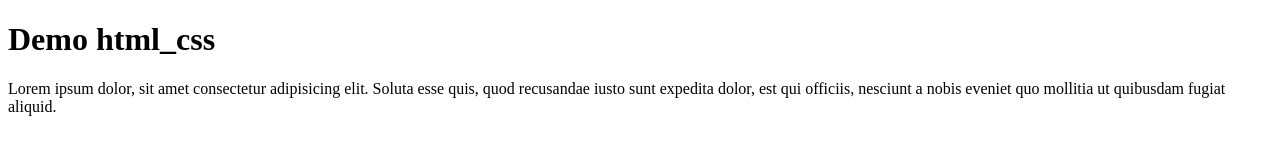
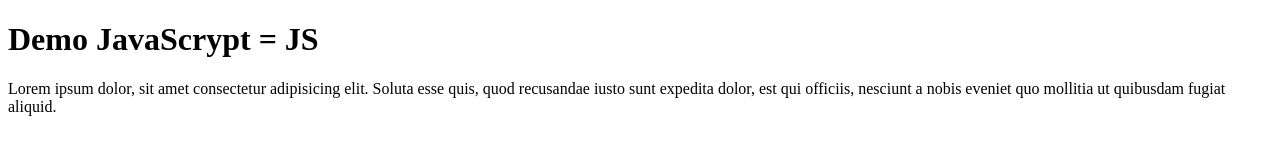
Before and after one commit to yuragoit/demo-js, a plain HTML site: page index.html in a window 1280 px wide. Drawn offline with Linux system fonts and the light colour scheme.

Commit message:
add h1 JS

```diff
--- a/index.html
+++ b/index.html
@@ -7,7 +7,7 @@
     <title>Document</title>
   </head>
   <body>
-    <h1>Demo html_css</h1>
+    <h1>Demo JavaScrypt = JS</h1>
     <p>
       Lorem ipsum dolor, sit amet consectetur adipisicing elit. Soluta esse quis, quod recusandae
       iusto sunt expedita dolor, est qui officiis, nesciunt a nobis eveniet quo mollitia ut
```
